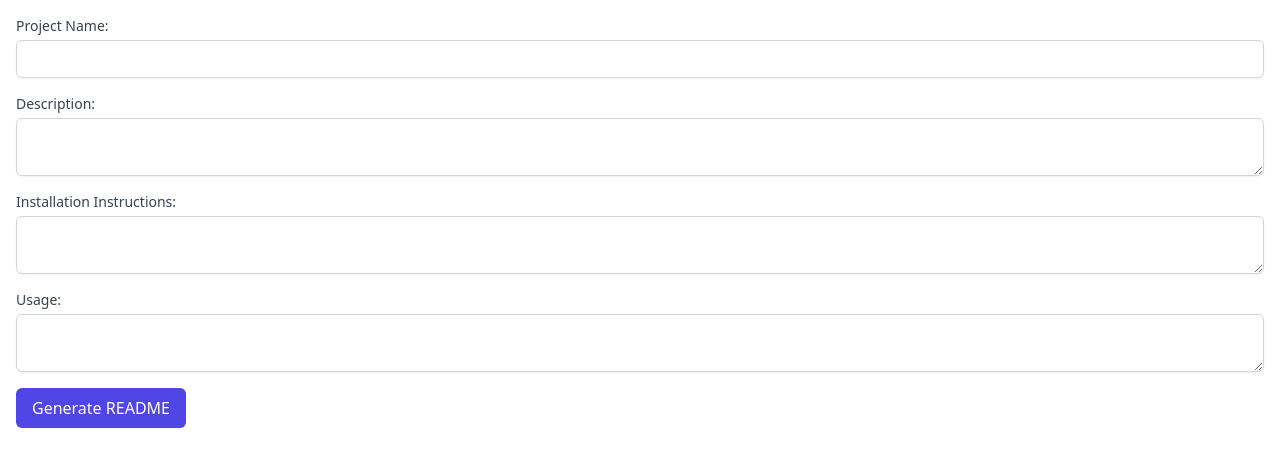
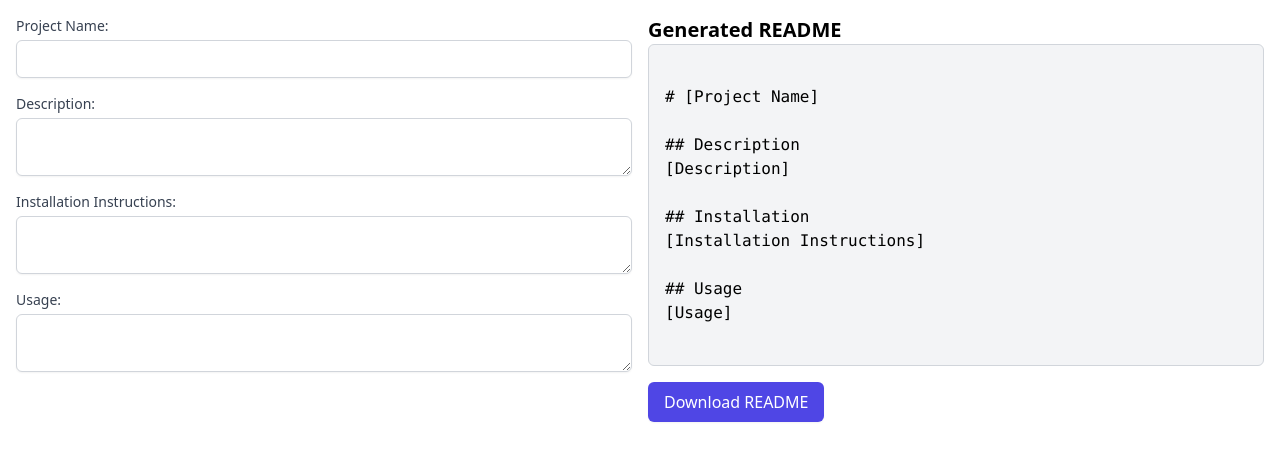
Before and after one commit to RahmatullahZadran/ReadMeHelper, a React (Vite) app: page / in a window 1280 px wide. Shown: the top 466 px of the page. Built offline with nearby package versions, Linux system fonts and the light colour scheme.

Commit message:
added downlload button

```diff
--- a/src/components/editorPage.jsx
+++ b/src/components/editorPage.jsx
@@ -5,30 +5,34 @@ const READMEForm = () => {
   const [description, setDescription] = useState('');
   const [installation, setInstallation] = useState('');
   const [usage, setUsage] = useState('');
-  const [readme, setReadme] = useState('');
-
-  const handleSubmit = (e) => {
-    e.preventDefault();
 
   const template = `
-# ${projectName}
+# ${projectName || '[Project Name]'}
 
 ## Description
-${description}
+${description || '[Description]'}
 
 ## Installation
-${installation}
+${installation || '[Installation Instructions]'}
 
 ## Usage
-${usage}
+${usage || '[Usage]'}
   `;
 
-    setReadme(template);
+  const handleDownload = () => {
+    const element = document.createElement("a");
+    const file = new Blob([template], { type: 'text/markdown' });
+    element.href = URL.createObjectURL(file);
+    element.download = "README.md";
+    document.body.appendChild(element);
+    element.click();
+    document.body.removeChild(element);
   };
 
   return (
     <div className="container mx-auto p-4">
-      <form onSubmit={handleSubmit} className="space-y-4">
+      <div className="flex flex-col md:flex-row space-y-4 md:space-y-0 md:space-x-4">
+        <form className="w-full md:w-1/2 space-y-4">
           <div>
             <label className="block text-sm font-medium text-gray-700">
               Project Name:
@@ -74,21 +78,20 @@ ${usage}
               />
             </label>
           </div>
+        </form>
+        <div className="w-full md:w-1/2 mt-4 md:mt-0">
+          <h2 className="text-xl font-bold">Generated README</h2>
+          <pre className="p-4 bg-gray-100 rounded-md border border-gray-300 whitespace-pre-wrap">
+            {template}
+          </pre>
           <button
-          type="submit"
+            onClick={handleDownload}
             className="mt-4 px-4 py-2 bg-indigo-600 text-white rounded-md shadow-sm hover:bg-indigo-700 focus:outline-none focus:ring-2 focus:ring-offset-2 focus:ring-indigo-500"
           >
-          Generate README
+            Download README
           </button>
-      </form>
-      {readme && (
-        <div className="mt-8">
-          <h2 className="text-xl font-bold">Generated README</h2>
-          <pre className="p-4 bg-gray-100 rounded-md border border-gray-300 whitespace-pre-wrap">
-            {readme}
-          </pre>
         </div>
-      )}
+      </div>
     </div>
   );
 };
```
Lines whose indentation alone changed are shown as unchanged.
